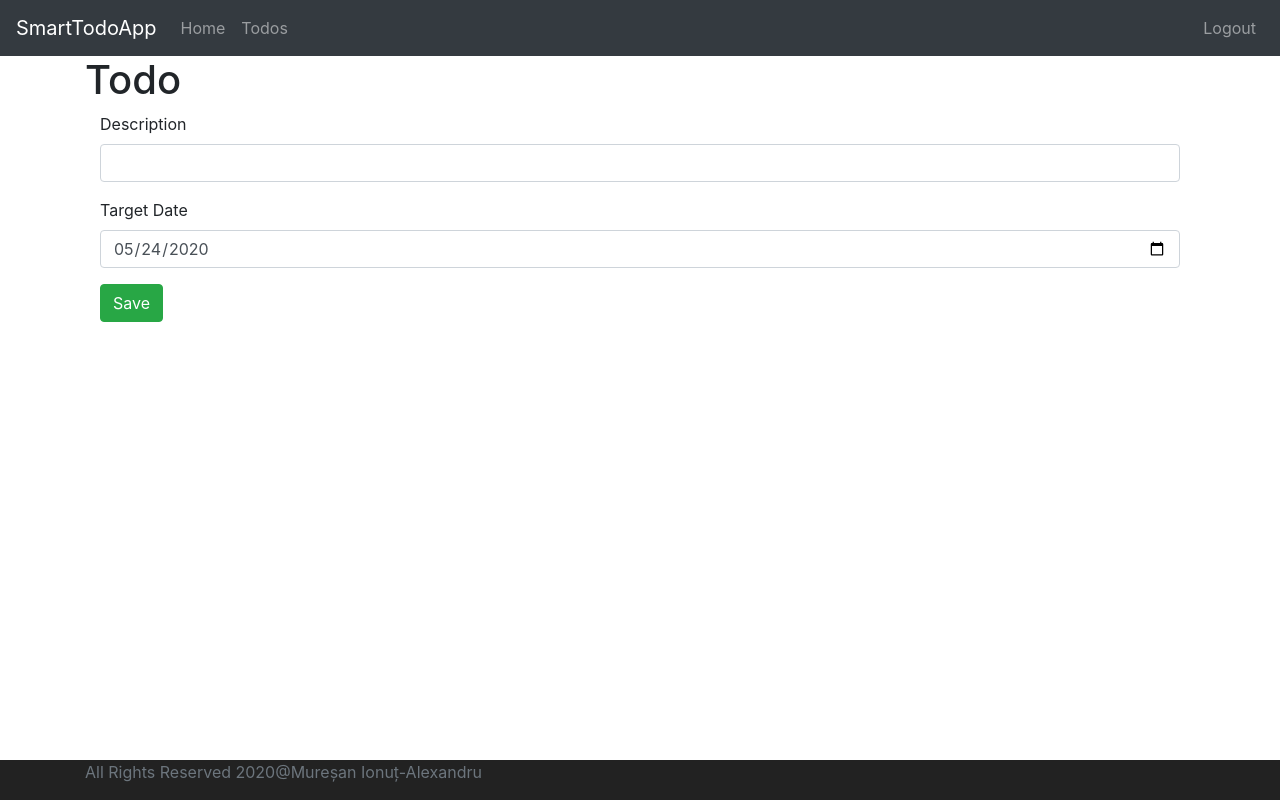
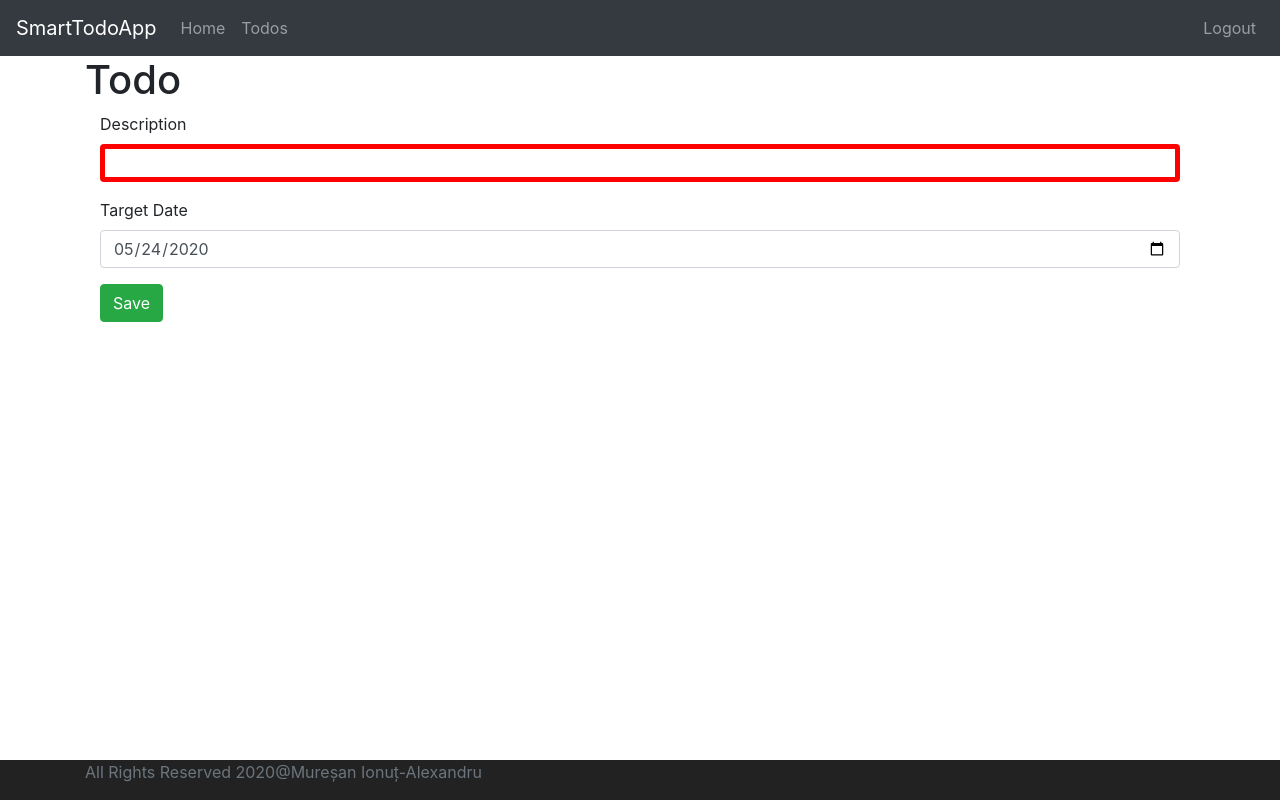
Before and after one commit to MuresanIA/Todo-App-Full-Stack-Angular, an Angular app: page /todos/1 in a window 1280 px wide. Built offline with nearby package versions, Linux system fonts and the light colour scheme; no server answers; sample sign-in values are in the browser's storage.

Commit message:
Enhancing Validation Messages on Todo Page

```diff
--- a/src/app/todo/todo.component.css
+++ b/src/app/todo/todo.component.css
@@ -0,0 +1,3 @@
+.ng-invalid:not(form){
+border: 5px solid red;
+}
--- a/src/app/todo/todo.component.html
+++ b/src/app/todo/todo.component.html
@@ -1,15 +1,20 @@
 <H1>Todo</H1>
 
 <div class="container">
+    <div class="alert alert-warning" *ngIf="todoForm.dirty && todoForm.invalid">Enter valid values</div>
+    <div class="alert alert-warning" *ngIf="todoForm.dirty && targetDate.invalid">Enter valid Target Date</div>
+    <div class="alert alert-warning" *ngIf="todoForm.dirty && description.invalid">Enter at least 5 characters in description</div>
+
+
     <form (ngSubmit)="!todoForm.invalid && saveTodo()" #todoForm="ngForm">
     <fieldset class="form-group">
         <label>Description</label>
-        <input type="text" [(ngModel)]="todo.description" class="form-control" name="description" required="required">
+        <input type="text" #description="ngModel" [(ngModel)]="todo.description" class="form-control" name="description" required="required" minlength="5">
     </fieldset>
 
     <fieldset class="form-group">
         <label>Target Date</label>
-        <input type="date"
+        <input type="date" #targetDate="ngModel"
         [ngModel]="todo.targetDate | date:'yyyy-MM-dd'"
 
          (ngModelChange)="todo.targetDate = $event"
```
